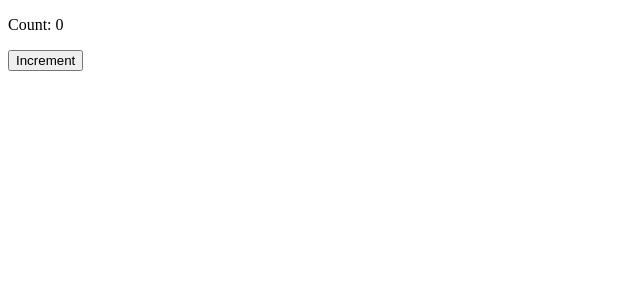
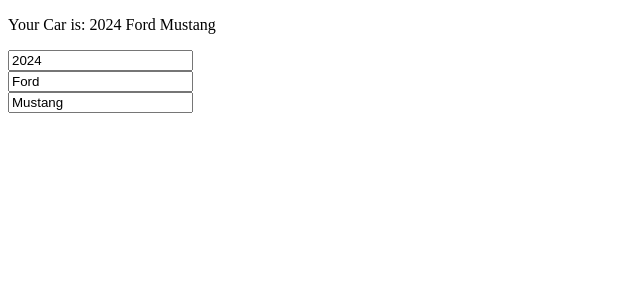
Before and after one commit to magobryan81/react, a React (Vite) app: page / in a window 1280 px wide. Shown: the top 300 px of the page, without its empty margins (0-640 px from the left). Built offline with nearby package versions, Linux system fonts and the light colour scheme.

Commit message:
add update object

```diff
--- a/src/App.jsx
+++ b/src/App.jsx
@@ -11,7 +11,7 @@
 // import Counter from './Counter.jsx';
 // import OnChange from './OnChange.jsx';
 // import ColorPicker from './ColorPicker.jsx';
-import UpdaterFunction from './UpdaterFunction.jsx';
+import UpdateObject from './UpdateObject.jsx';
 function App() {
   // const fruits = [{id: 1, name: 'apple', calories: 105},
   //   {id: 2, name: 'orange', calories: 85},
@@ -24,7 +24,7 @@
     // <Main />
     // </>
     <>
-    <UpdaterFunction />
+    <UpdateObject />
 
     </>
   );
--- /dev/null
+++ b/src/UpdateObject.jsx
@@ -0,0 +1,29 @@
+import React, {useState} from 'react';
+
+export default function UpdateObject() {
+    const [car, setCar] = useState({year: 2024,
+                                    make: "Ford",
+                                    model: "Mustang"});
+
+    function handleYearChange(event) {
+        setCar(car => ({...car, year: event.target.value}));
+    }
+
+    function handleMakeChange(event) {
+        setCar(car => ({...car, make: event.target.value}));
+    }
+
+    function handleModelChange(event) {
+        setCar(car => ({...car, model: event.target.value}));
+    }
+
+    return(
+        <div>
+            <p>Your Car is: {car.year} {car.make} {car.model}</p>
+
+            <input type="number" value={car.year} onChange={handleYearChange} /><br />
+            <input type="text" value={car.make} onChange={handleMakeChange} /><br />
+            <input type="text" value={car.model} onChange={handleModelChange} /><br />
+        </div>
+    )
+}
```
